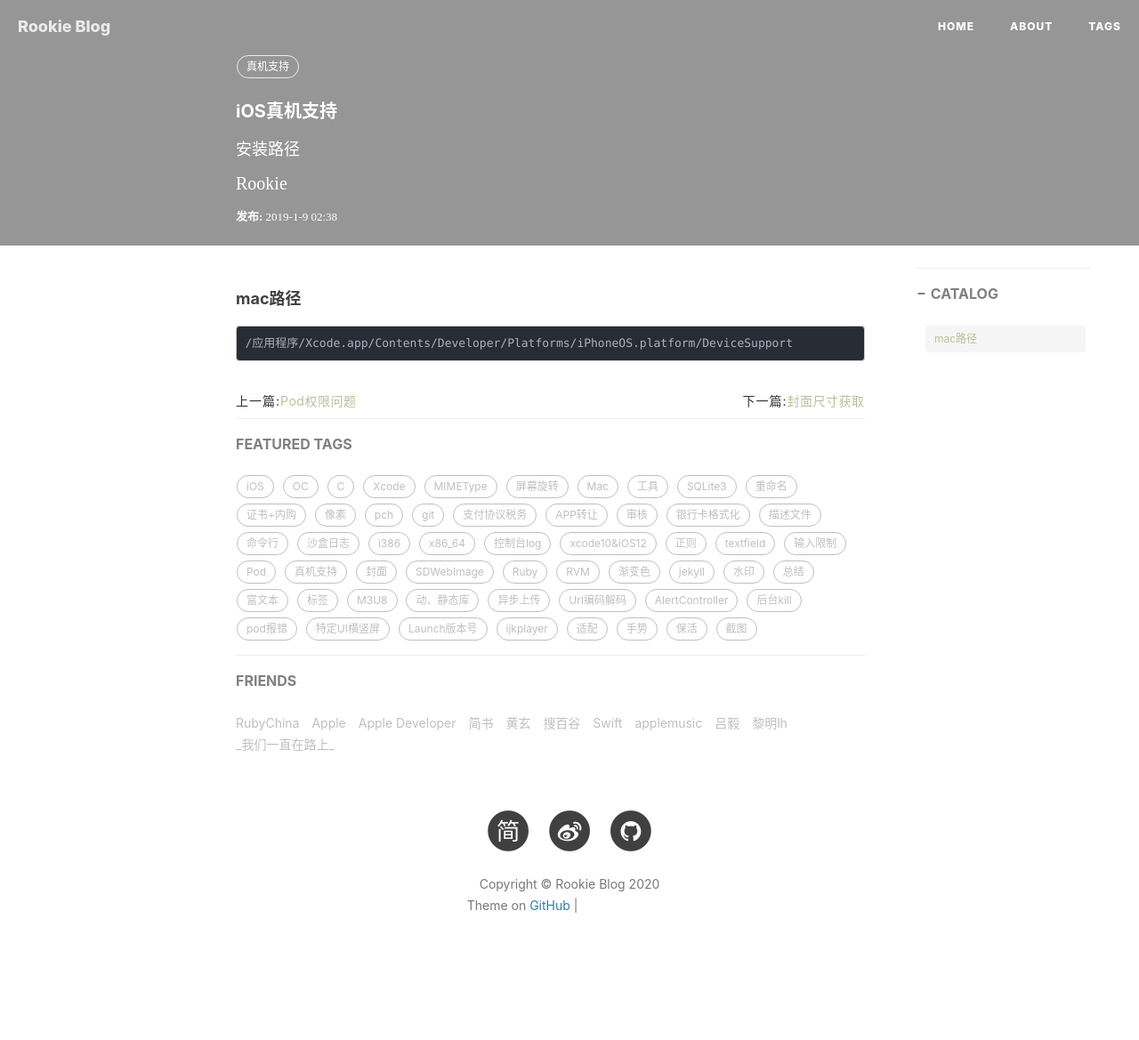
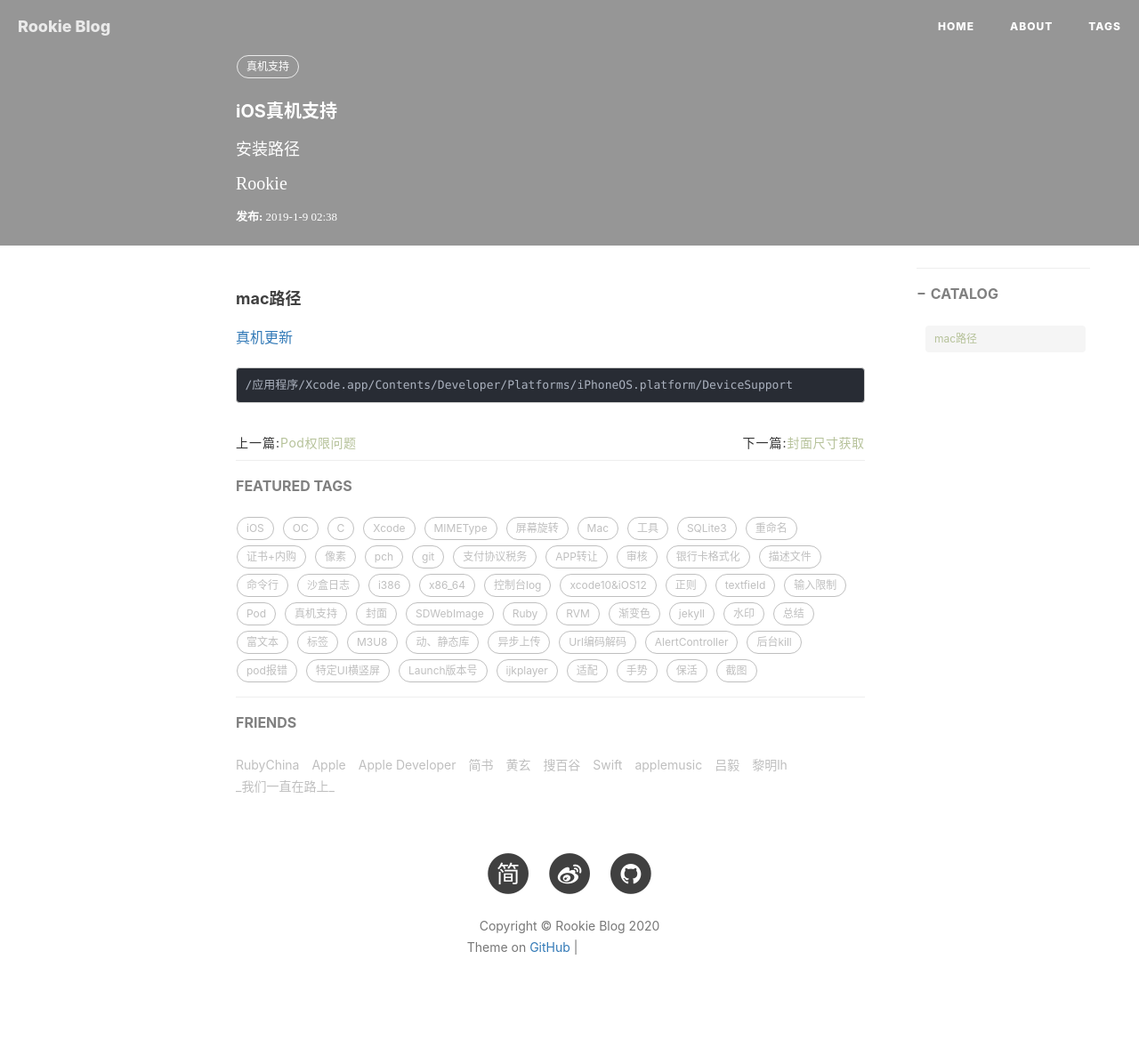
Before and after one commit to yznote/yznote.github.io, a Jekyll site: the page built from _posts/2019-01-09-iOS真机支持.md, in a window 1280 px wide. Shown: the whole page at 89% size. Built offline with Jekyll 4.4.1, drawn with Linux system fonts in a browser that asks for light colours; nearby versions of some CDN libraries; comment, search, counter and statistics services are not loaded; before the commit the page ends 1122 px from its top, so only the background shows below that; grey boxes are pictures that could not be loaded.

Commit message:
Update 2019-01-09-iOS真机支持.md

````diff
--- a/_posts/2019-01-09-iOS真机支持.md
+++ b/_posts/2019-01-09-iOS真机支持.md
@@ -13,6 +13,8 @@ tags:
 
 #### mac路径
 
+[真机更新](https://github.com/aurelionTom)
+
 ```
 /应用程序/Xcode.app/Contents/Developer/Platforms/iPhoneOS.platform/DeviceSupport
 ```
````
